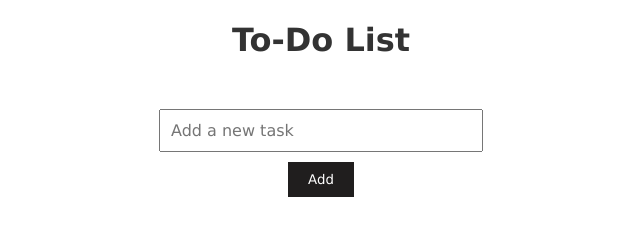
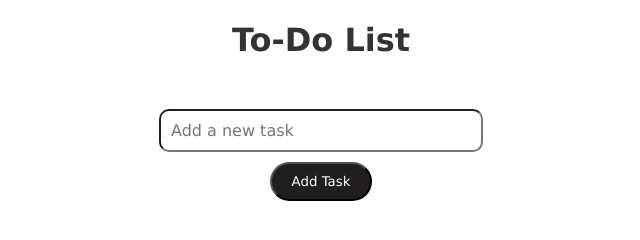
Before and after one commit to Barnali29/To-do-list-project, a plain HTML site: page index.html in a window 1280 px wide. Shown: the whole page, without its empty margins (319-959 px from the left). Drawn offline with Linux system fonts and the light colour scheme.

Commit message:
to do list

```diff
--- a/index.html
+++ b/index.html
@@ -8,7 +8,7 @@
   <h1>To-Do List</h1>
   <div id="todo-container">
     <input type="text" id="todo-input" placeholder="Add a new task">
-    <button id="add-button">Add</button>
+    <button id="add-button">Add Task</button>
     <ul id="todo-list"></ul>
   </div>
 
--- a/style.css
+++ b/style.css
@@ -21,6 +21,7 @@ body {
     width: 300px;
     padding: 10px;
     font-size: 16px;
+    border-radius: 10px;
   }
 
   #add-button {
@@ -28,7 +29,7 @@ body {
     margin-top: 10px;
     background-color: #201e1e;
     color: #fff;
-     border: none;
+      border-radius:25px;
     cursor: pointer;
   }
 
```
